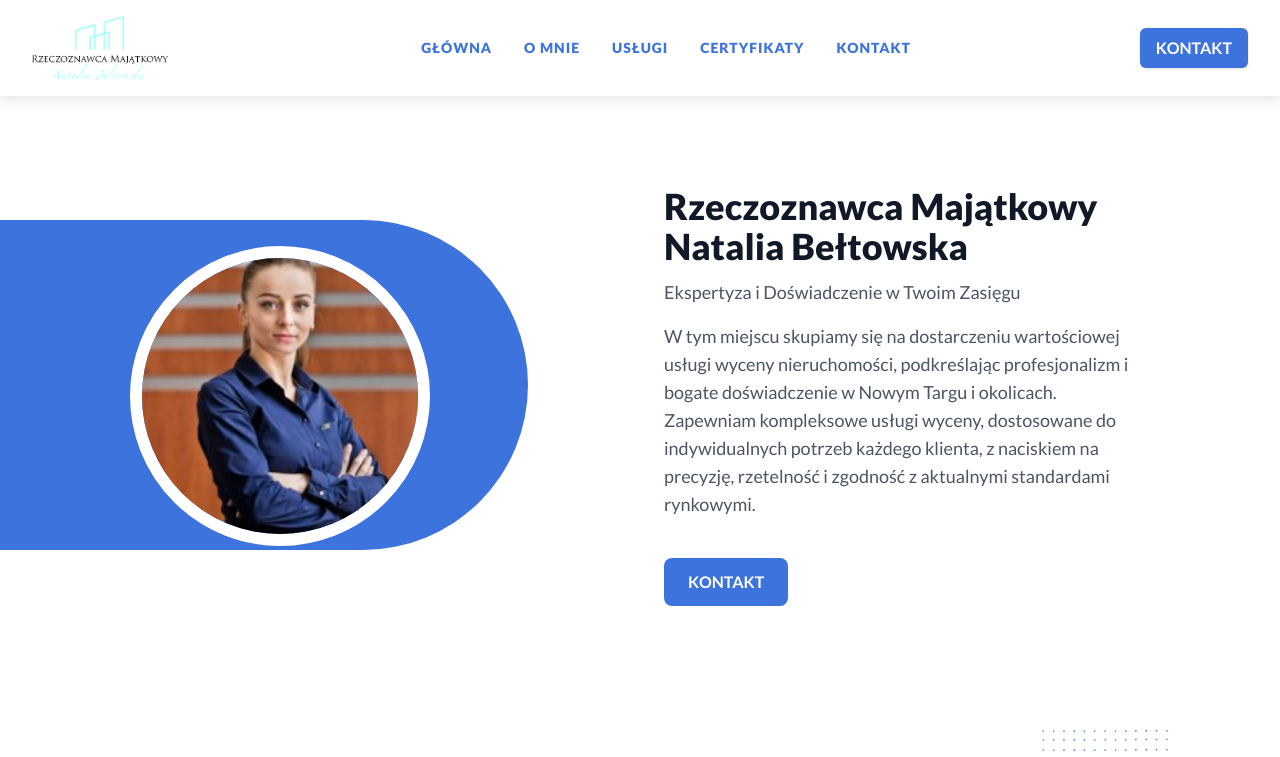
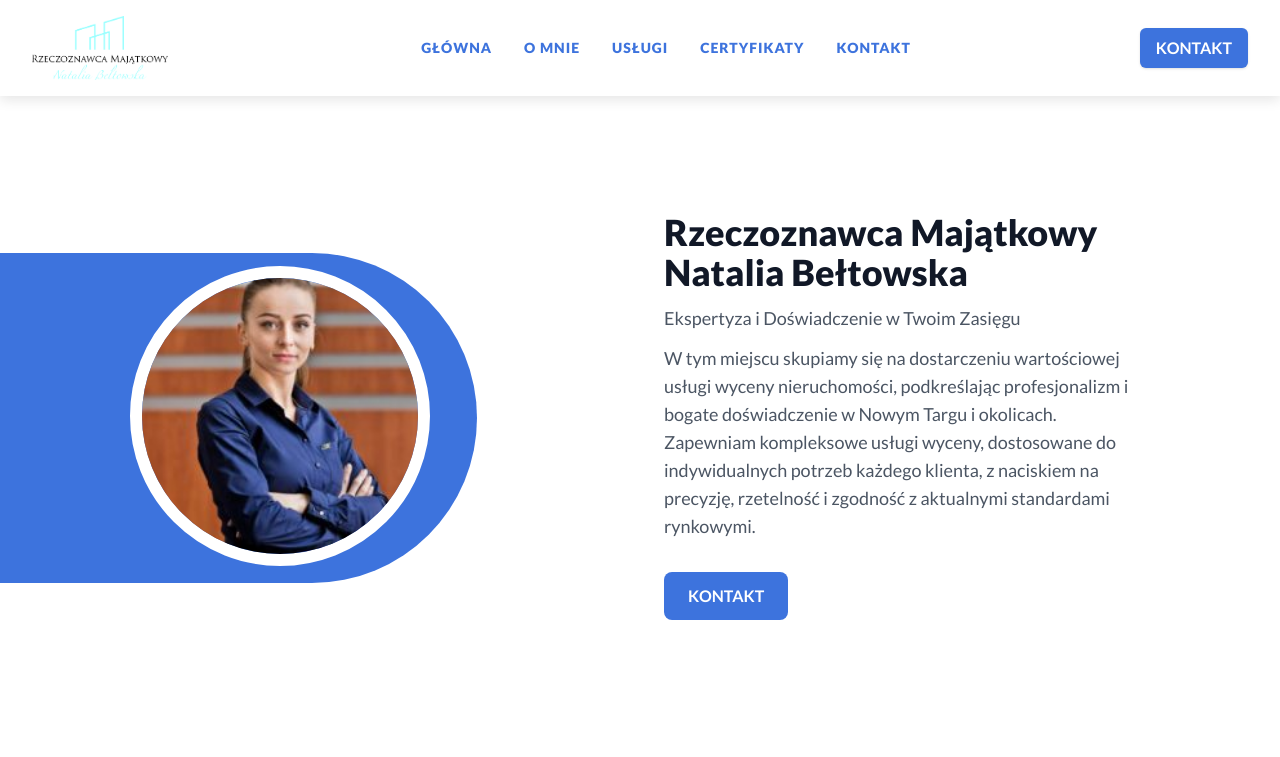
Before and after one commit to Basit-786/lucas_2, a Next.js app: page / in a window 1280 px wide. Shown: the top 757 px of the page. Built offline with nearby package versions, Linux system fonts and the light colour scheme.

Commit message:
fixing issues

```diff
--- a/src/app/components/Hero.jsx
+++ b/src/app/components/Hero.jsx
@@ -8,7 +8,7 @@ const Hero = () => {
   return (
     <div
       id="hero"
-      className="py-12 px-6 sm:px-6 lg:px-8 lg:py-16 flex items-center justify-center min-h-[75vh]"
+      className="py-12 px-6 sm:px-6 lg:px-8 lg:py-16 flex items-center justify-center min-h-[80vh]"
     >
       <div className="max-w-screen-xl mx-auto lg:flex lg:items-center relative">
         {/* Image Section */}
@@ -29,7 +29,7 @@ const Hero = () => {
             initial="hidden"
             whileInView={"visible"}
             viewport={onceTrue}
-            className="absolute w-[1020px] h-[330px] top-[-2%] left-[-700px] md:top-[8%] rounded-r-full md:left-[-61%] z-[-1] bg-main"
+            className="absolute w-[1020px] h-[330px] top-[-2%] left-[-700px] md:top-[10%] rounded-r-full md:left-[-66%] z-[-1] bg-main"
           ></motion.div>
         </div>
         {/* Text Section */}
@@ -46,7 +46,7 @@ const Hero = () => {
           <p className="mt-3 text-lg leading-7 text-gray-600">
             Ekspertyza i Doświadczenie w Twoim Zasięgu
           </p>
-          <p className="mt-4 max-w-2xl text-lg leading-7 text-gray-600">
+          <p className="mt-3 max-w-2xl text-lg leading-7 text-gray-600">
             W tym miejscu skupiamy się na dostarczeniu wartościowej usługi
             wyceny nieruchomości, podkreślając profesjonalizm i bogate
             doświadczenie w Nowym Targu i okolicach. <br />
@@ -54,7 +54,7 @@ const Hero = () => {
             potrzeb każdego klienta, z naciskiem na precyzję, rzetelność i
             zgodność z aktualnymi standardami rynkowymi.
           </p>
-          <div className="mt-10 uppercase">
+          <div className="mt-8 uppercase">
             <a
               href="#contact"
               className="mr-4 btnn inline-block bg-main  text-white font-semibold py-3 px-6 rounded-lg"
```
